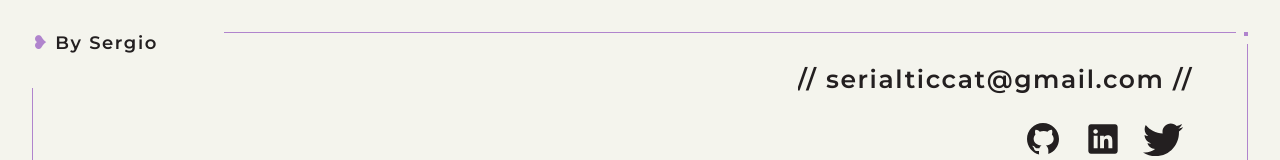
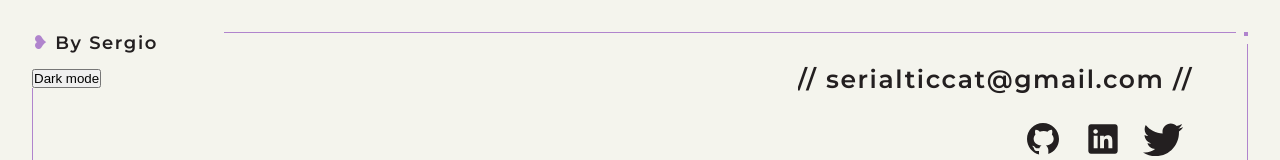
Before and after one commit to ticcat/web_repo, a Next.js app in the folder web/: page / in a window 1280 px wide. Shown: the top 160 px of the page. Built offline with nearby package versions, Linux system fonts and the light colour scheme.

Commit message:
Added color theme button under author ref button

```diff
--- a/web/src/components/MainLayout/MainLayout.tsx
+++ b/web/src/components/MainLayout/MainLayout.tsx
@@ -1,5 +1,6 @@
 import styles from "./MainLayout.module.css";
 import AuthorRefButton from "./AuthorRefButton/AuthorRefButton";
+import ThemeButton from "./ThemeButton/ThemeButton";
 
 export default function MainLayout({
   children,
@@ -13,6 +14,7 @@ export default function MainLayout({
       <div className={styles.botLine}></div>
       <div className={styles.authorRefButton}>
         <AuthorRefButton></AuthorRefButton>
+        <ThemeButton></ThemeButton>
       </div>
     </div>
   );
```
